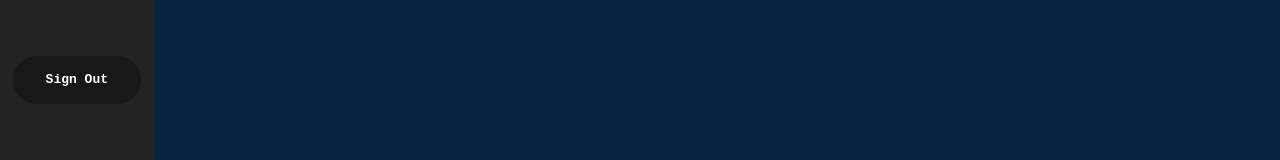
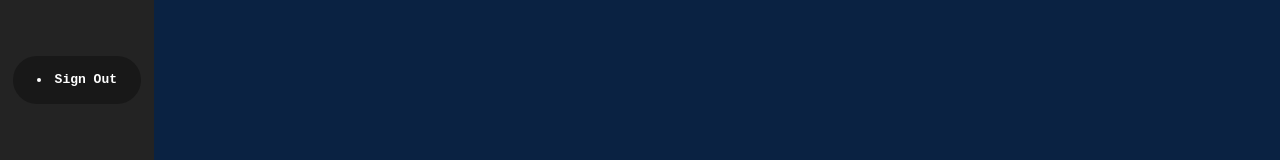
Before and after one commit to mukit-rahman1/Lingwit, a React (Vite) app in the folder frontend/: page /homepage in a window 1280 px wide. Shown: the part 680-840 px from the top of the page. Built offline with nearby package versions, Linux system fonts and the light colour scheme.

Commit message:
Fixed Log Out Button

```diff
--- a/frontend/src/pages/homePage.jsx
+++ b/frontend/src/pages/homePage.jsx
@@ -26,7 +26,7 @@ function HomePage() {
         <HeaderTop />
         <div className="side-bar">
         <div className="sign-out">
-            <a onClick={handleLogOut}>Sign Out</a>
+            <li onClick={handleLogOut}>Sign Out</li>
         </div>
         </div>
         <div className="boxes-container">
```
